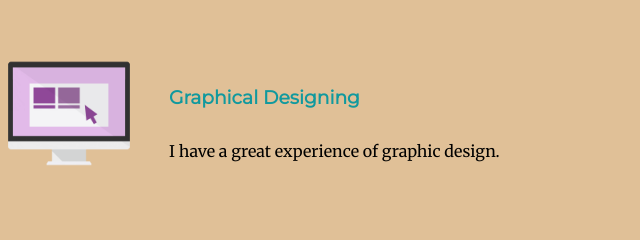
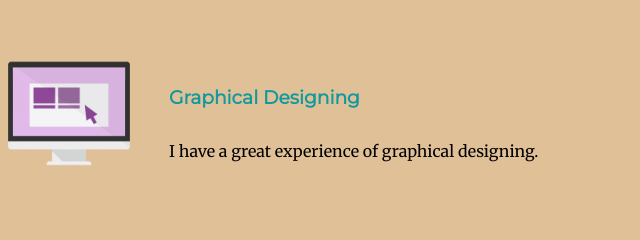
Before and after one commit to Majd1945/CV-1, a plain HTML site: page index.html in a window 1280 px wide. Shown: the part 1320-1560 px from the top of the page, 331-971 px from the left. Drawn offline with Linux system fonts and the light colour scheme.

Commit message:
Update index.html

```diff
--- a/index.html
+++ b/index.html
@@ -33,7 +33,7 @@
     <div class="skill-row1">
       <img class="skill-img1" src="images\giphy2.gif" alt="">
       <h3 class="down">Graphical Designing</h3>
-      <p>I have a great experience of graphic design.</p>
+      <p>I have a great experience of graphical designing.</p>
     </div>
     <div class="skill-row">
       <img class="skill-img2" src="images\giphy1.gif" alt="">
```
